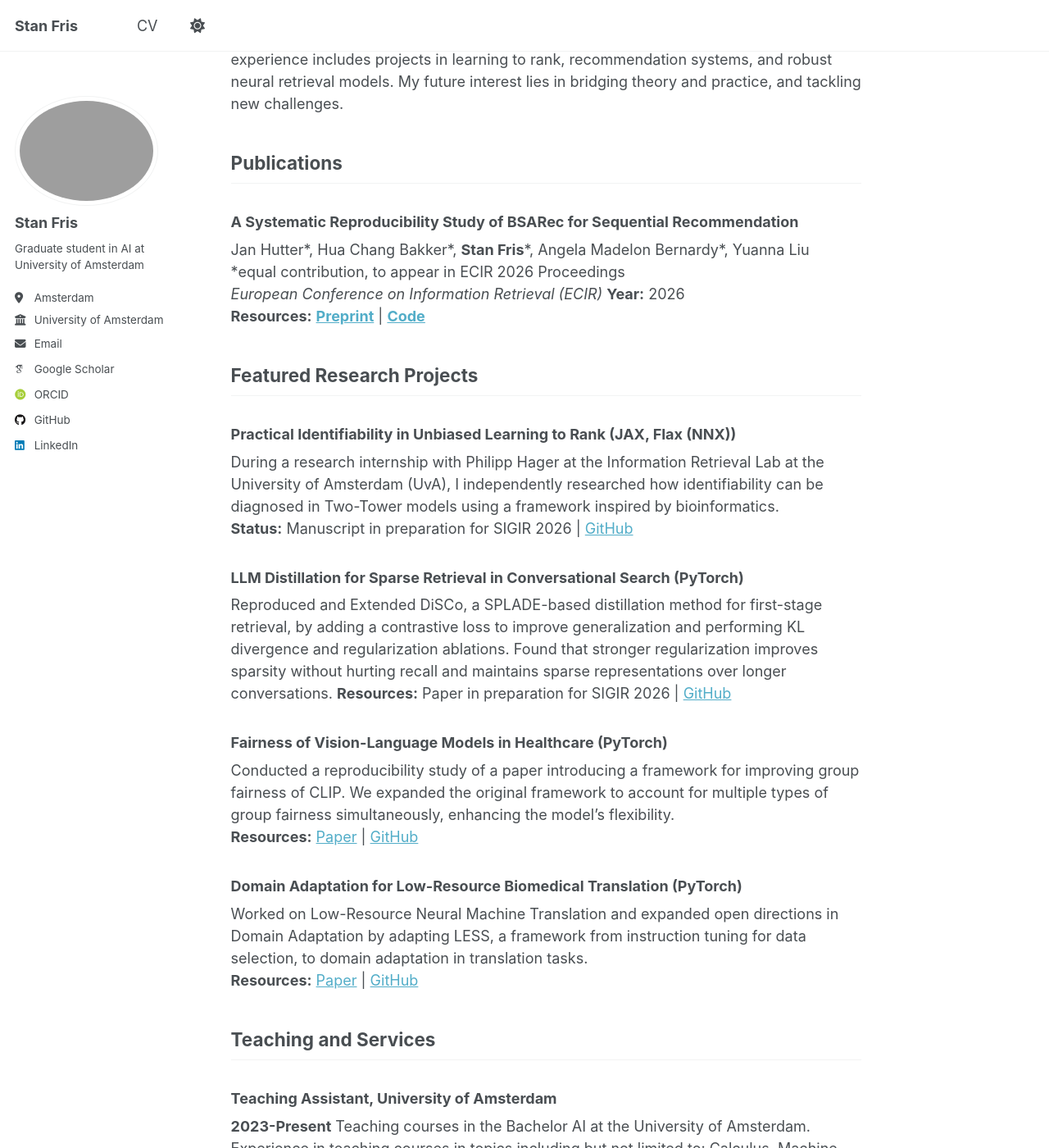
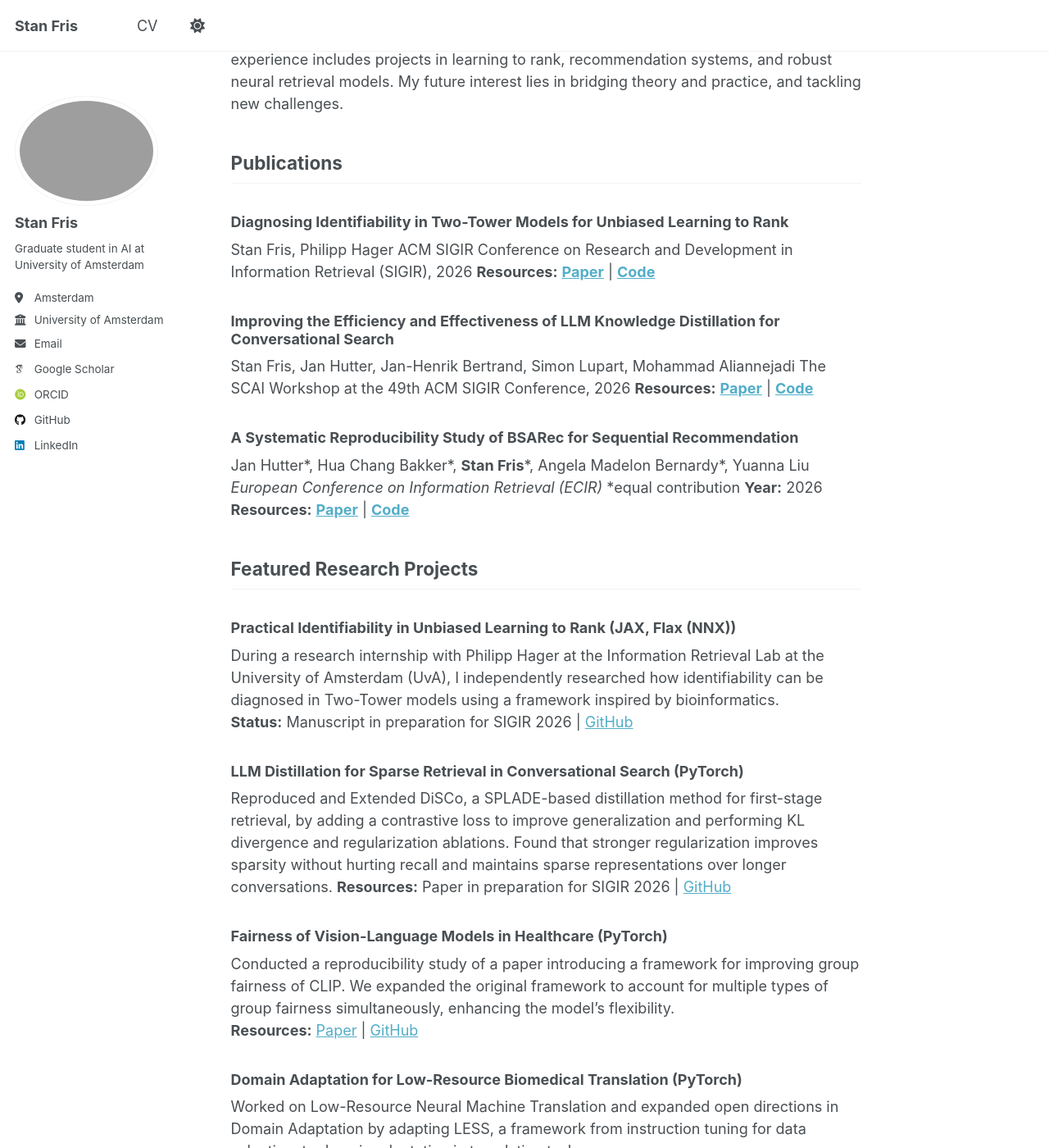
Before and after one commit to stanfris/stanfris.github.io, a Jekyll site: the page built from _pages/about.md, in a window 1280 px wide and 1400 px high, scrolled down 190 px. Shown: the whole window at 82% size. Built offline with Jekyll 4.4.1, drawn with Linux system fonts in a browser that asks for light colours; some web fonts are replaced; a script that is not in the unit is left out; some of the changed text lies outside the part shown.

Commit message:
add files

```diff
--- a/_pages/about.md
+++ b/_pages/about.md
@@ -10,14 +10,22 @@ redirect_from:
 Hi! Im a Second year Graduate student in Artificial Intelligence at the University of Amsterdam. I have a strong research focus on Natural Language Processing and Information Retrieval. Experienced with state-of-the-art machine learning methods, including LLM fine-tuning, LLM-based rewriting, and conversational search. Research experience includes projects in learning to rank, recommendation systems, and robust neural retrieval models. My future interest lies in bridging theory and practice, and tackling new challenges.
 
 ## Publications
+### Diagnosing Identifiability in Two-Tower Models for Unbiased Learning to Rank
+Stan Fris, Philipp Hager
+ACM SIGIR Conference on Research and Development in Information Retrieval (SIGIR), 2026
+**Resources:** [**Paper**](/files/SIGIR_2026_Diagnosing_Identifiability_in_Two_Tower_Models_for_Unbiased_Learning_to_Rank-4.pdf) | [**Code**](https://github.com/stanfris/practical-identifiability-ultr)
+
+### Improving the Efficiency and Effectiveness of LLM Knowledge Distillation for Conversational Search
+Stan Fris, Jan Hutter, Jan-Henrik Bertrand, Simon Lupart, Mohammad Aliannejadi
+The SCAI Workshop at the 49th ACM SIGIR Conference, 2026
+**Resources:** [**Paper**](/files/SCAI_2026__Improving_the_Efficiency_and_Effectiveness_of_LLM_Knowledge_Distillation_for_Conversational_Search-3.pdf) | [**Code**](https://github.com/stanfris/practical-identifiability-ultr)
+
 
 ### A Systematic Reproducibility Study of BSARec for Sequential Recommendation
 Jan Hutter\*, Hua Chang Bakker\*, **Stan Fris**\*, Angela Madelon Bernardy\*, Yuanna Liu
-\*equal contribution, to appear in ECIR 2026 Proceedings
-*European Conference on Information Retrieval (ECIR)*
+*European Conference on Information Retrieval (ECIR)* \*equal contribution
 **Year:** 2026
-**Resources:** [**Preprint**](https://arxiv.org/abs/2512.17442) | [**Code**](https://github.com/Janhutter/BSARec)
-
+**Resources:** [**Paper**](/files/ECIR_2026_Reproduction_BSARec-13.pdf) | [**Code**](https://github.com/Janhutter/BSARec)
 
 ## Featured Research Projects
 
@@ -35,14 +43,23 @@ Conducted a reproducibility study of a paper introducing a framework for improvi
 
 ### Domain Adaptation for Low-Resource Biomedical Translation (PyTorch)
 Worked on Low-Resource Neural Machine Translation and expanded open directions in Domain Adaptation by adapting LESS, a framework from instruction tuning for data selection, to domain adaptation in translation tasks.
-**Resources:** [Paper](https://github.com/stanfris/Robust-Domain-Adaptation-for-Low-Resource-NMT/blob/main/Robust_Domain_Adaptation_for_Low_Resource_Biomedical_Translation.pdf
-) | [GitHub](https://github.com/stanfris/Robust-Domain-Adaptation-for-Low-Resource-NMT/tree/main)
+**Resources:** [Paper](https://github.com/stanfris/Robust-Domain-Adaptation-for-Low-Resource-NMT/blob/main/Robust_Domain_Adaptation_for_Low_Resource_Biomedical_Translation.pdf) | [GitHub](https://github.com/stanfris/Robust-Domain-Adaptation-for-Low-Resource-NMT/tree/main)
 
-## Teaching and Services
+## Experience
+
+## Intern, Information Retrieval Lab - University of Amsterdam.
+**2025-Present**
+Personal Research internship with Philipp Hager of the Information Retrieval Lab at the University of Amsterdam. Working on on diagnosing of identifiability in Two-Tower models.
 
 ### Teaching Assistant, University of Amsterdam
 **2023-Present**
 Teaching courses in the Bachelor AI at the University of Amsterdam. Experience in teaching courses in topics including but not limited to: Calculus, Machine Learning, Natural Language Processing, and Computational Logic
+
+ProRail
+2023-2024
+Bachelor Thesis internship at ProRail, conducted research in
+
+## Teaching and Services
 
 ### Programme Committee MSc Artificial Intelligence
 2023-Present
```
Also changed, not shown: 3 other files.
